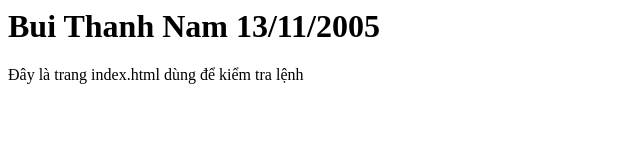
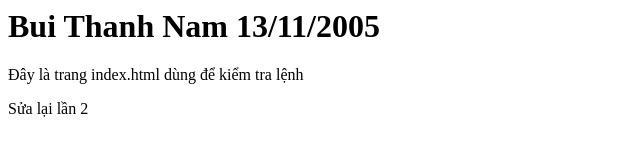
Before and after one commit to buinam-123/hoc-git-baitap3, a plain HTML site: page index.html in a window 1280 px wide. Shown: the whole page, without its empty margins (0-640 px from the left). Drawn offline with Linux system fonts and the light colour scheme.

Commit message:
Add second paragraph to index.html_ nam tron

```diff
--- a/index.html
+++ b/index.html
@@ -1,2 +1,3 @@
 <h1> Bui Thanh Nam 13/11/2005 </h1>
 <p> Đây là trang index.html dùng để kiểm tra lệnh</p>
+<p> Sửa lại lần 2</p>
```
